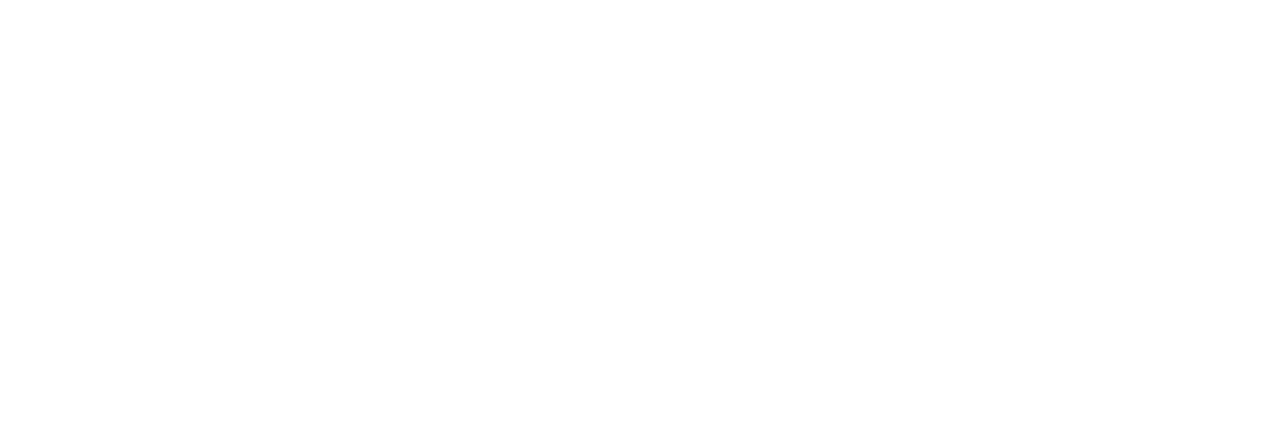
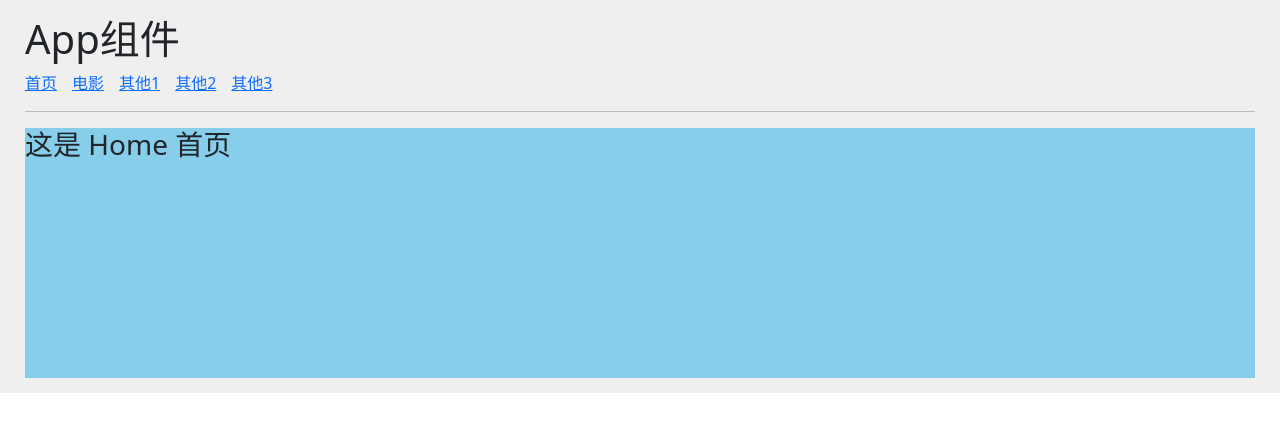
Before and after one commit to zld-123/vue1, a Vue app: page /#/Home in a window 1280 px wide. Shown: the top 432 px of the page. Built offline with nearby package versions, Linux system fonts and the light colour scheme.

Commit message:
路由的学习

```diff
--- a/src/App.vue
+++ b/src/App.vue
@@ -4,7 +4,32 @@
 <!--      <router-link to="/">Home</router-link> |-->
 <!--      <router-link to="/about">About</router-link>-->
     </div>
-    <router-view/>
+
+    <div class="box">
+      <h1>App组件</h1>
+      <router-link to="/Home">首页</router-link>
+      <router-link to="/Movie">电影</router-link>
+
+<!--   注意一：在 hash 地址中 / 后面的值，叫做‘路径参数’
+      在路由‘参数对象’中，需要使用 this.$route.params 来访问路径参数
+
+      注意二：在 hash 地址中， ? 后面的参数项，叫做’查询参数‘
+      在路由’参数对象‘中，需要使用 this.$route.query 类访问查询参数
+
+      注意三：在 this.$route 中， path 只是路径部分； fullPath 是完整地址
+    <router-link to="/About/2?name=张磊 age=18">其他2</router-link>
+      例如：
+        path 只显示 /About/2
+        fullPath 显示 /About/2?name=%E5%BC%A0%E7%A3%8Aage%3D18
+-->
+      <router-link to="/About/1">其他1</router-link>
+      <router-link to="/About/2?name=张磊 age=18">其他2</router-link>
+      <router-link to="/About/3">其他3</router-link>
+
+      <hr/>
+      <router-view/>
+    </div>
+
   </div>
 </template>
 
@@ -29,4 +54,11 @@
 //    }
 //  }
 //}
+.box{
+  padding: 15px 25px;
+  background-color: #efefef;
+}
+a{
+  margin-right: 15px;
+}
 </style>
--- /dev/null
+++ b/src/components/router/About.vue
@@ -0,0 +1,41 @@
+<template>
+  <div class="AboutContainer">
+    <h3>这是 About 页面 --简化前-- {{ $route.params.id }}--简化后--{{ id }}--查询参数query--{{ $route.query }}</h3>
+    <button @click="getThis">打印this</button>
+  </div>
+</template>
+
+<script>
+// 使用import需要在此处引入该组件
+export default {
+  props:['id'],
+  name: 'About',
+  data() {
+    // 这里存放数据
+    return {}
+  },
+  // 计算属性
+  computed: {},
+  // 想要使用导入的私有组件需要在此注册一下才能使用
+  components: {},
+  // 方法集合
+  methods: {
+    getThis(){
+      console.log(this)
+    }
+  },
+  // 监控data中的数据变化
+  watch: {},
+  // 生命周期 - 创建完成（可以访问当前this实例）
+  created() {
+  }
+}
+</script>
+
+<style scoped lang="less">
+.AboutContainer {
+  width: 100%;
+  height: 250px;
+  background-color: #a3eb87;
+}
+</style>
--- /dev/null
+++ b/src/components/router/Home.vue
@@ -0,0 +1,35 @@
+<template>
+  <div class="HomeContainer">
+    <h3>这是 Home 首页</h3>
+  </div>
+</template>
+
+<script>
+// 使用import需要在此处引入该组件
+export default {
+  name: 'Home',
+  data() {
+    // 这里存放数据
+    return {}
+  },
+  // 计算属性
+  computed: {},
+  // 想要使用导入的私有组件需要在此注册一下才能使用
+  components: {},
+  // 方法集合
+  methods: {},
+  // 监控data中的数据变化
+  watch: {},
+  // 生命周期 - 创建完成（可以访问当前this实例）
+  created() {
+  }
+}
+</script>
+
+<style scoped lang="less">
+.HomeContainer {
+  width: 100%;
+  height: 250px;
+  background-color: skyblue;
+}
+</style>
--- /dev/null
+++ b/src/components/router/Movie.vue
@@ -0,0 +1,39 @@
+<template>
+  <div class="MovieContainer">
+    <h3>这是 Movie 页面</h3>
+    <hr>
+    <router-link to="/Movie/tab1">复联</router-link>
+    <router-link to="/Movie/tab2">雷神</router-link>
+    <router-view></router-view>
+  </div>
+</template>
+
+<script>
+// 使用import需要在此处引入该组件
+export default {
+  name: 'Movie',
+  data() {
+    // 这里存放数据
+    return {}
+  },
+  // 计算属性
+  computed: {},
+  // 想要使用导入的私有组件需要在此注册一下才能使用
+  components: {},
+  // 方法集合
+  methods: {},
+  // 监控data中的数据变化
+  watch: {},
+  // 生命周期 - 创建完成（可以访问当前this实例）
+  created() {
+  }
+}
+</script>
+
+<style scoped lang="less">
+.MovieContainer {
+  width: 100%;
+  height: 250px;
+  background-color: #f63b41;
+}
+</style>
--- /dev/null
+++ b/src/components/router/tab/tab1.vue
@@ -0,0 +1,35 @@
+<template>
+  <div class="tab1Container">
+<h4>我是tab1,负责播放电影雷神</h4>
+  </div>
+</template>
+
+<script>
+// 使用import需要在此处引入该组件
+export default {
+  name: 'tab1',
+  data() {
+    // 这里存放数据
+    return {}
+  },
+  // 计算属性
+  computed: {},
+  // 想要使用导入的私有组件需要在此注册一下才能使用
+  components: {},
+  // 方法集合
+  methods: {},
+  // 监控data中的数据变化
+  watch: {},
+  // 生命周期 - 创建完成（可以访问当前this实例）
+  created() {
+  }
+}
+</script>
+
+<style scoped lang="less">
+.tab1Container{
+  width: 100%;
+  height: 250px;
+  background-color: #ffd10d;
+}
+</style>
--- /dev/null
+++ b/src/components/router/tab/tab2.vue
@@ -0,0 +1,35 @@
+<template>
+  <div class="tab2Container">
+    <h4>我是tab2,负责播放电影复联</h4>
+  </div>
+</template>
+
+<script>
+// 使用import需要在此处引入该组件
+export default {
+  name: 'tab2',
+  data() {
+    // 这里存放数据
+    return {}
+  },
+  // 计算属性
+  computed: {},
+  // 想要使用导入的私有组件需要在此注册一下才能使用
+  components: {},
+  // 方法集合
+  methods: {},
+  // 监控data中的数据变化
+  watch: {},
+  // 生命周期 - 创建完成（可以访问当前this实例）
+  created() {
+  }
+}
+</script>
+
+<style scoped lang="less">
+.tab2Container{
+  width: 100%;
+  height: 250px;
+  background-color: #0d76ff;
+}
+</style>
--- a/src/router/index.js
+++ b/src/router/index.js
@@ -4,7 +4,14 @@
 //父子组件传值
 // import fu from "@/views/fu";
 //购物车案例
-import gouCat from "@/views/gouCat";
+// import gouCat from "@/views/gouCat";
+//学习路由规则
+import Home from '@/components/router/Home'
+import Movie from '@/components/router/Movie'
+import About from '@/components/router/About'
+import Tab1 from '@/components/router/tab/tab1'
+import Tab2 from '@/components/router/tab/tab2'
+
 Vue.use(VueRouter)
 
 const routes = [
@@ -13,13 +20,32 @@
         //初试组件
         // name: 'Home',
         // component: Home
+
         //  父子组件传值 props自定义属性
         //   name:'fu',
         //   component:fu
+
         //  购物车案例
-    name:'gouCat',
-    component:gouCat
-  }
+        //   name:'gouCat',
+        //   component:gouCat
+
+        //  学习路由规则
+        //路由重定向，设置一个初始页面
+        redirect: '/Home'
+    },
+    {path: '/Home', component: Home},
+    {
+        path: '/Movie', component: Movie,
+        redirect: '/Movie/tab1',
+        children: [
+            //子路由的 path 要么只写组件名，要么连父组件一起全部写完整
+            {path:'tab1',component:Tab1},
+            {path: 'tab2',component: Tab2}
+        ]
+    },
+    //动态路由，可以在路由地址上添加一个动态的数值
+    //props:true 表示开启路由的props传参，可以简化 组件拿到路由拿到参数的方法
+    {path: '/About/:id', component: About,props:true}
 ]
 
 const router = new VueRouter({
```
Lines whose indentation alone changed are shown as unchanged.
